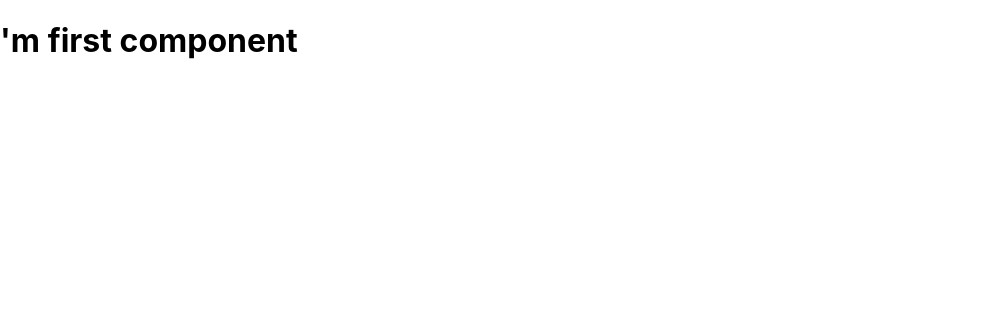
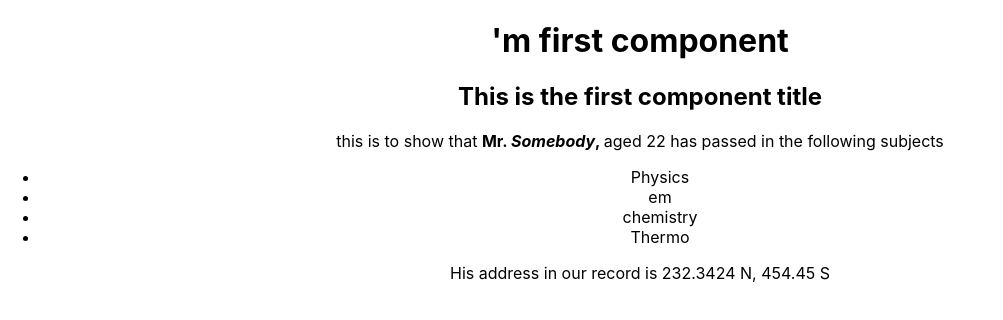
Before and after one commit to n-pravab/begineers-react-external, a React (Create React App) app: page / in a window 1280 px wide. Shown: the top 320 px of the page, without its empty margins (0-1003 px from the left). Built offline with nearby package versions, Linux system fonts and the light colour scheme.

Commit message:
adding first component

```diff
--- a/src/App.js
+++ b/src/App.js
@@ -1,9 +1,22 @@
 import logo from "./logo.svg";
 import "./App.css";
+import First from "./components/firstComponent";
 
-function App(a) {
-  console.log(a);
-  return <div className="App"></div>;
+function App(props) {
+  console.log(props, "App props");
+  return (
+    <div className="App">
+      <First
+        title={"This is the first component title"}
+        name={"Somebody"}
+        age={22}
+        subjects={["Physics", "em", "chemistry", "Thermo"]}
+        gender={"M"}
+        location={{ latitude: 232.3424, longitude: 454.45 }}
+        isStudent={true}
+      />
+    </div>
+  );
 }
 
 export default App;
--- a/src/components/firstComponent.js
+++ b/src/components/firstComponent.js
@@ -1,9 +1,27 @@
 import React from "react";
 
-const First = () => {
+const First = (props) => {
+  console.log("first props", props);
   return (
     <div>
       <h1>'m first component</h1>
+      <h2>{props.title}</h2>
+      <p>
+        this is to show that{" "}
+        <strong>
+          {props.gender === "M" ? "Mr" : "Ms"}. <i>{props.name}</i>,{" "}
+        </strong>
+        aged {props.age} has passed in the following subjects{" "}
+        <ul>
+          {props.subjects.map((s) => (
+            <li>{s}</li>
+          ))}
+        </ul>
+        <p>
+          His address in our record is {props.location.latitude} N,{" "}
+          {props.location.longitude} S
+        </p>
+      </p>
     </div>
   );
 };
--- a/src/index.js
+++ b/src/index.js
@@ -14,7 +14,6 @@ root.render(
       location={{ latitude: 234.423, longitude: 80.3424234 }}
       onSubmit={() => console.log("Submit")}
     />
-    <First />
   </React.StrictMode>
 );
 
```
